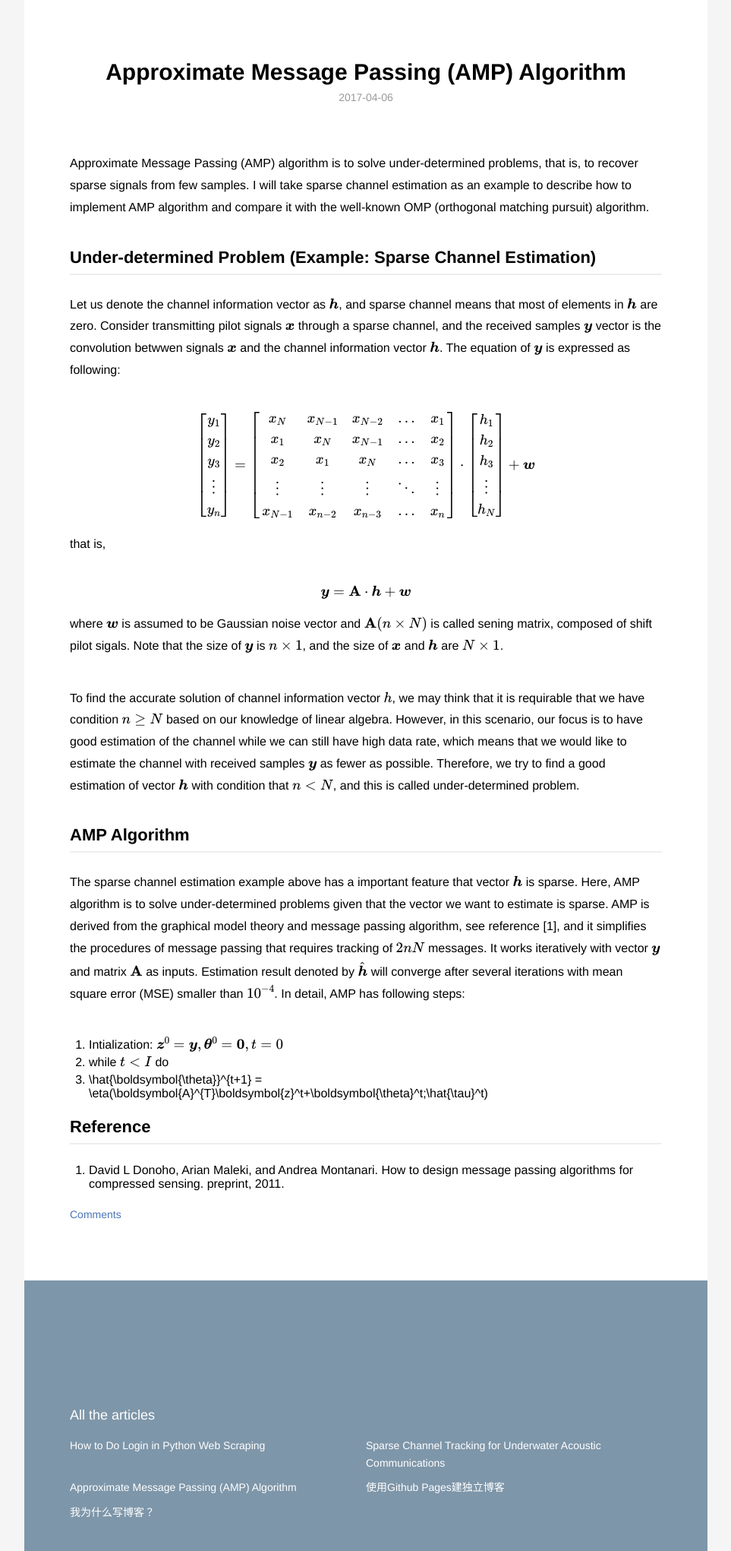
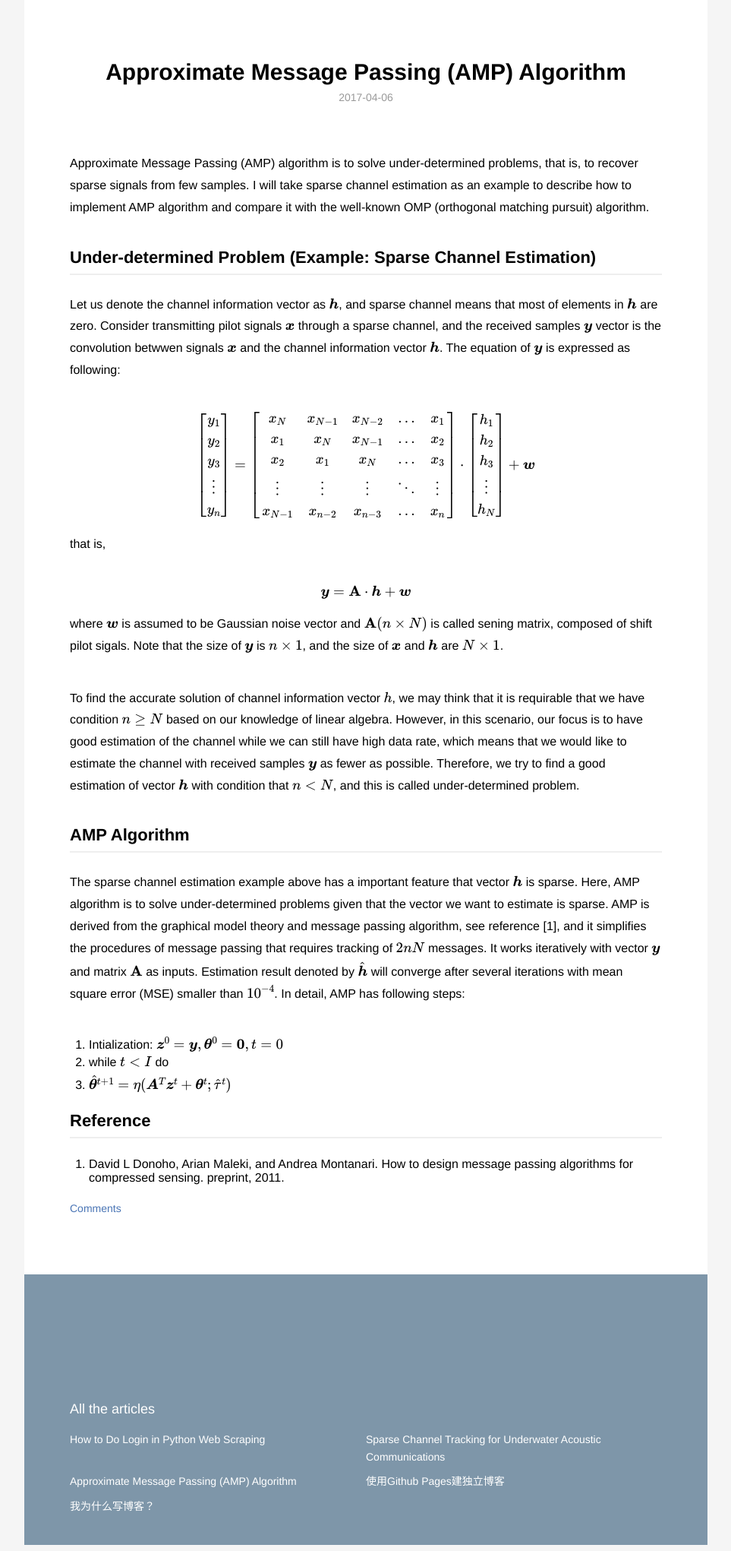
Before and after one commit to danqing117/danqing117.github.io, a Jekyll site: the page built from _posts/2017-04-06-AMP.md, in a window 1280 px wide. Shown: the whole page at 76% size, without its empty margins (158-1121 px from the left). Built offline with Jekyll 4.4.1, drawn with Linux system fonts in a browser that asks for light colours; formulas are drawn with MathJax 3; grey boxes are pictures that could not be loaded.

Commit message:
Update 2017-04-06-AMP.md

```diff
--- a/_posts/2017-04-06-AMP.md
+++ b/_posts/2017-04-06-AMP.md
@@ -49,7 +49,7 @@ The sparse channel estimation example above has a important feature that vector
 
 1. Intialization: \\(\boldsymbol{z}^0 = \boldsymbol{y}, \boldsymbol{\theta}^0 = \boldsymbol{0}, t=0\\)
 2. _while_ \\( t<I\\) _do_
-3.    \hat{\boldsymbol{\theta}}^{t+1} = \eta(\boldsymbol{A}^{T}\boldsymbol{z}^t+\boldsymbol{\theta}^t;\hat{\tau}^t)
+3.    \\(\hat{\boldsymbol{\theta}}^{t+1} = \eta(\boldsymbol{A}^{T}\boldsymbol{z}^t+\boldsymbol{\theta}^t;\hat{\tau}^t)\\)
 
 ## Reference
 1. David L Donoho, Arian Maleki, and Andrea Montanari. How to design message passing algorithms for compressed sensing. preprint, 2011.
```
